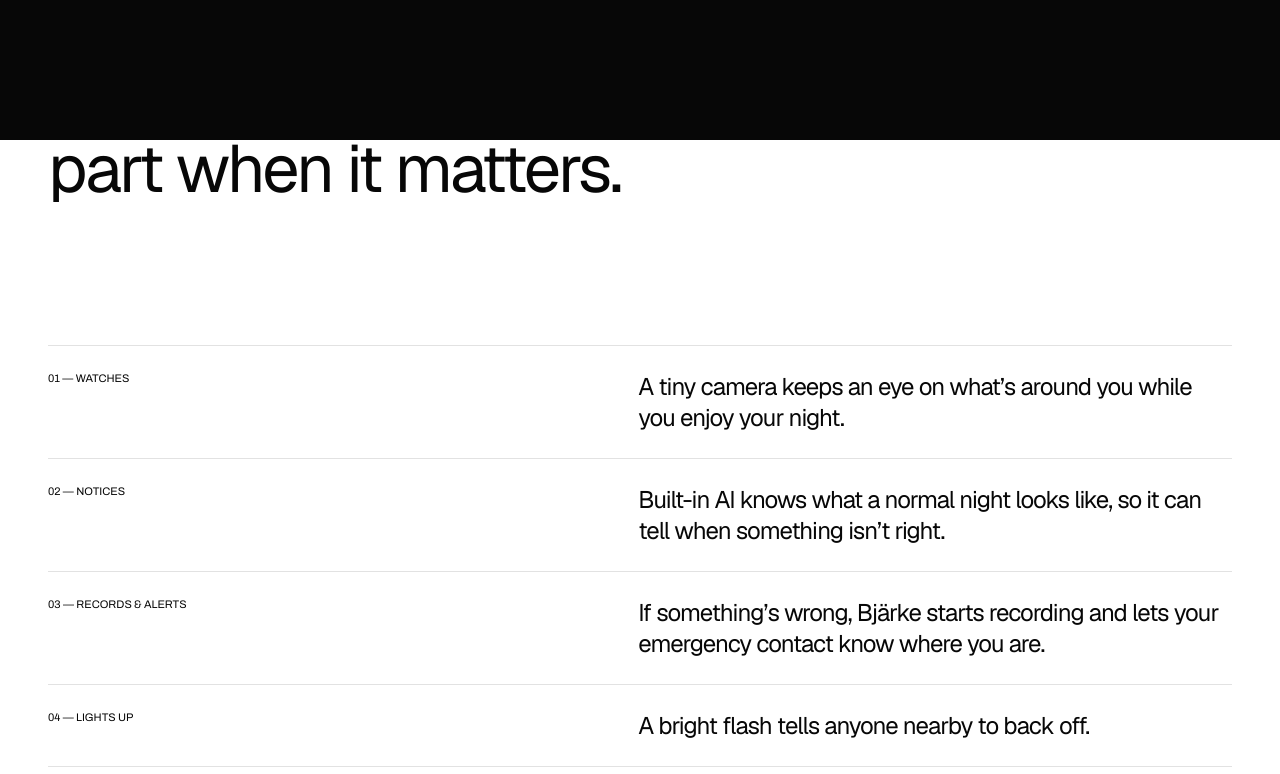
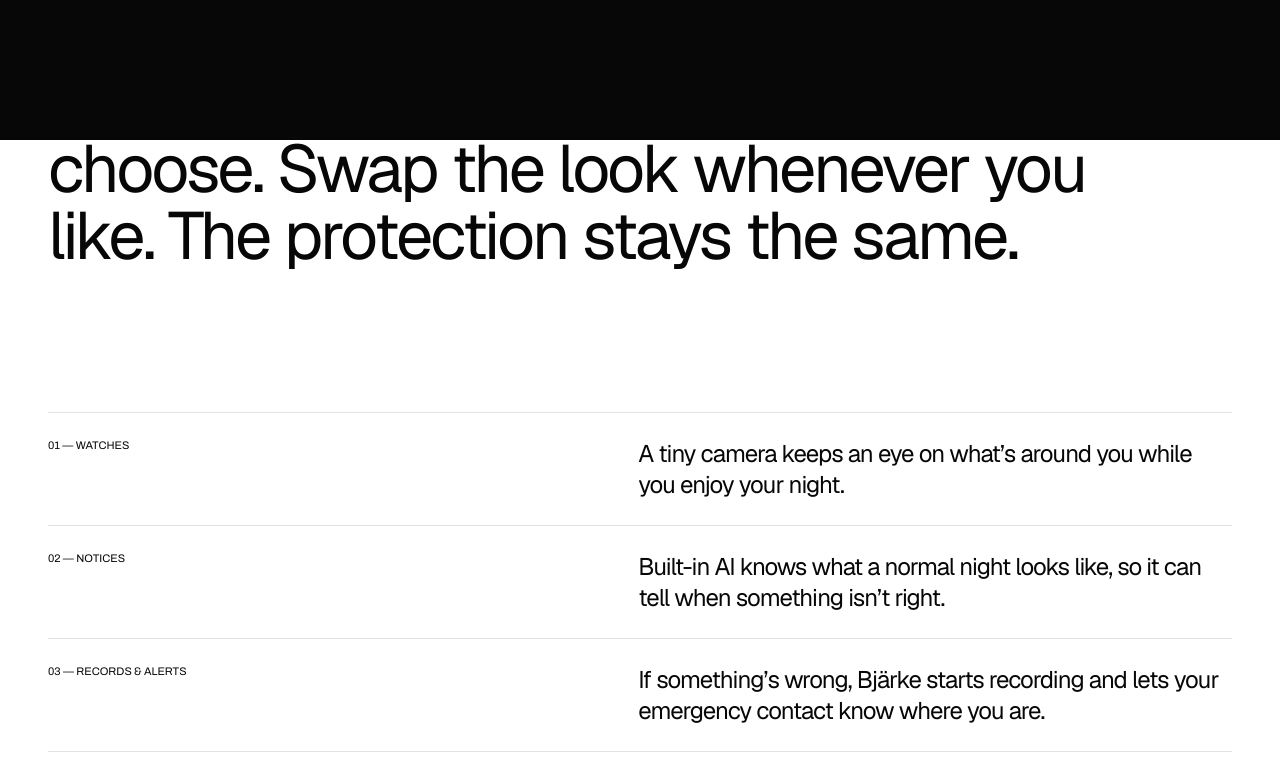
Before and after one commit to opederso-code/Bjarke-Landing-V2, a plain HTML site: page device.html in a window 1280 px wide. Shown: the part 1460-2234 px from the top of the page. Drawn offline with nearby package versions, Linux system fonts and the light colour scheme.

Commit message:
How It Works: sync statement copy from Figma
Co-Authored-By: Claude Opus 5.5 <noreply@anthropic.com>
Claude-Session: https://claude.ai/code/session_01QyPL96ucvD97mHh3SQmRru

```diff
--- a/device.html
+++ b/device.html
@@ -133,7 +133,7 @@
 
   <div class="sp" style="--h:80"></div>
 
-  <p class="statement">A pendant first. A safety device second. You only notice the second part when it matters.</p>
+  <p class="statement">Bjärke’s AI hardware is smaller than a fingertip, so it fits inside the shell you choose. Swap the look whenever you like. The protection stays the same.</p>
 
   <div class="sp" style="--h:160"></div>
 
```
